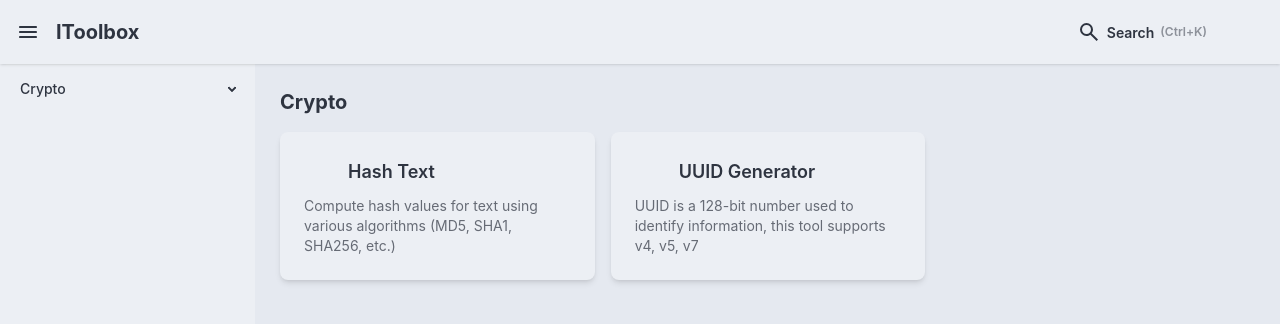
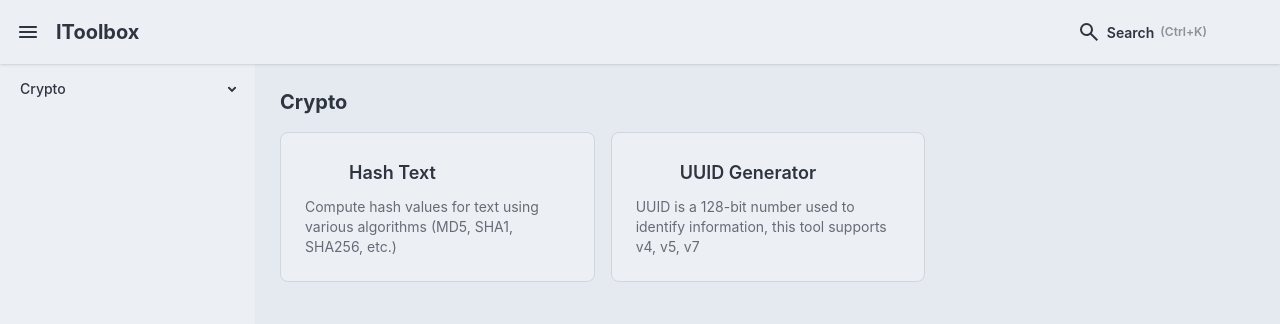
Before and after one commit to charleshuang3/it-toolbox, a Vue app in the folder frontend/: page / in a window 1280 px wide. Shown: the top 324 px of the page. Built offline with nearby package versions, Linux system fonts and the light colour scheme; some icons are missing.

Commit message:
chore: update style remove shadow

```diff
--- a/frontend/src/views/HomeView.vue
+++ b/frontend/src/views/HomeView.vue
@@ -23,7 +23,7 @@ function navigateToTool(toolPath: string) {
         <div
           v-for="tool in toolsByCategory[category]"
           :key="tool.path"
-          class="card bg-base-100 shadow-md hover:shadow-xl transition-shadow cursor-pointer"
+          class="card bg-base-100 card-border-1 cursor-pointer border border-gray-300 hover:border-primary"
           @click="navigateToTool(tool.path)"
         >
           <div class="card-body">
```
